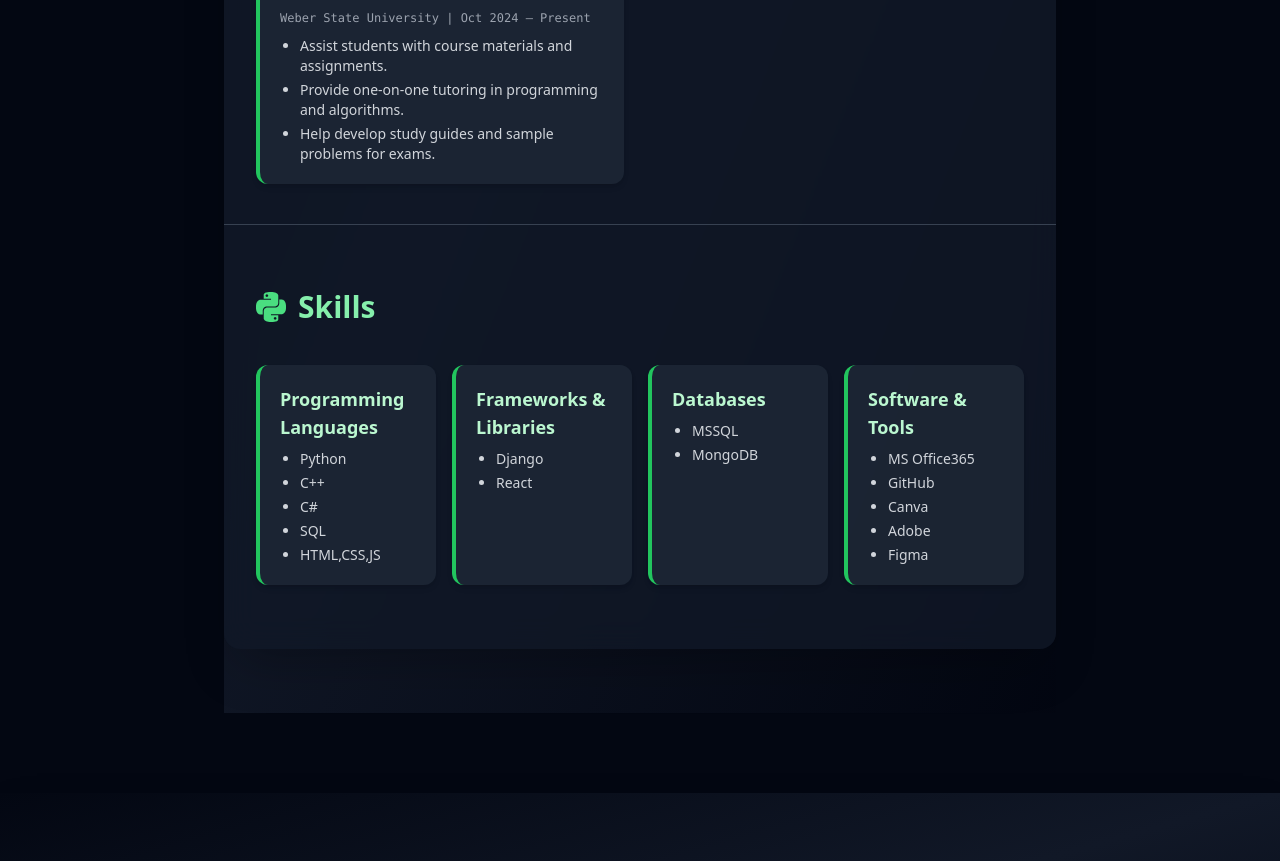
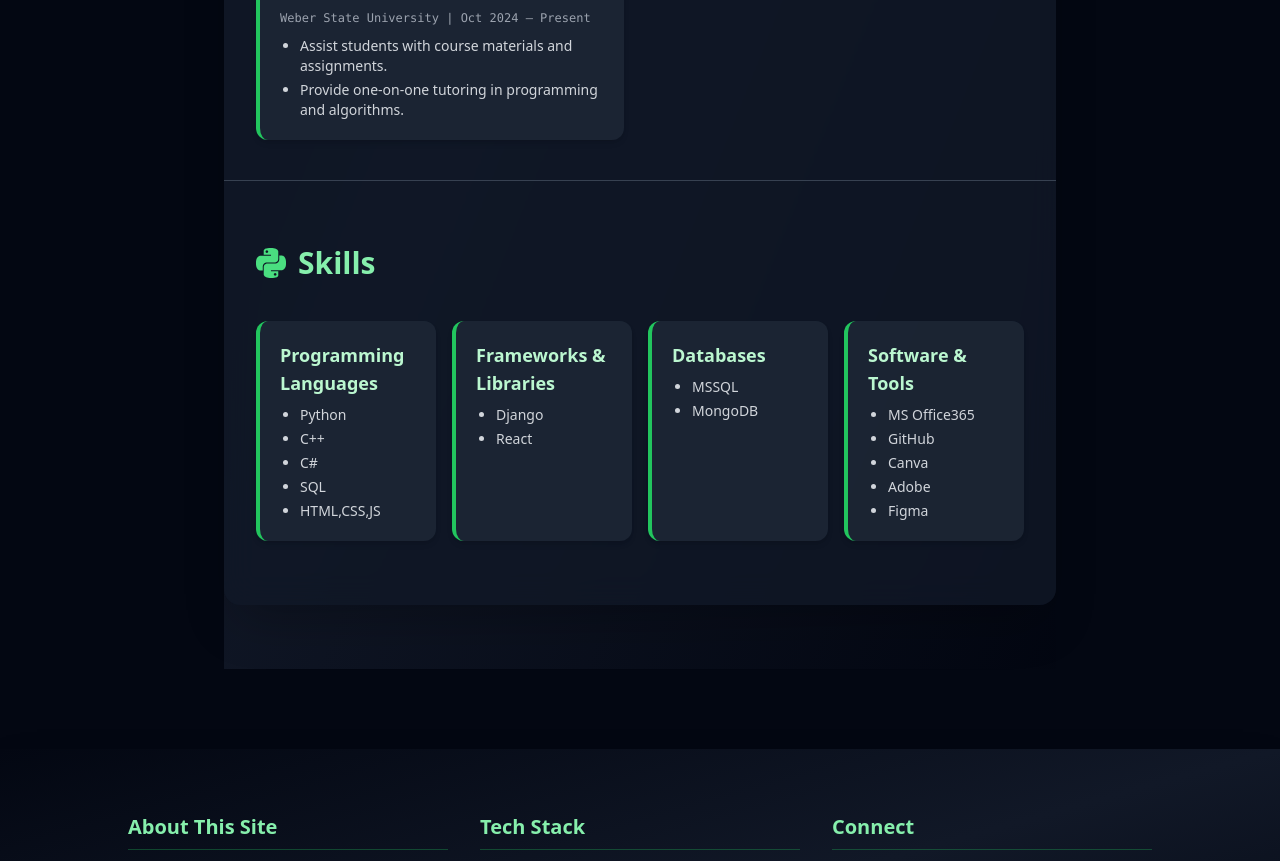
Before and after one commit to sachinchhetri202/my-portfolio, a Next.js app: page /about in a window 1280 px wide. Shown: the part 1460-2321 px from the top of the page. Built offline with nearby package versions, Linux system fonts and the light colour scheme.

Commit message:
Removed the bullet point

```diff
--- a/src/app/about/page.tsx
+++ b/src/app/about/page.tsx
@@ -37,7 +37,6 @@
       bullets: [
         'Assist students with course materials and assignments.',
         'Provide one-on-one tutoring in programming and algorithms.',
-        'Help develop study guides and sample problems for exams.',
       ],
     },
   ]
```
